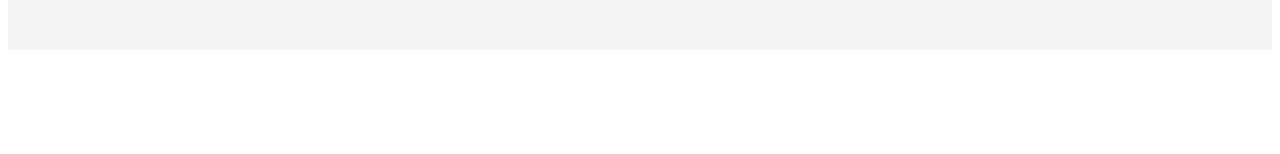
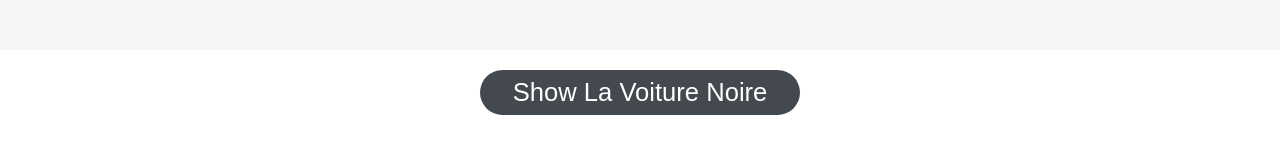
Before and after one commit to Sanket4450/React, a React (Create React App) app in the folder first/: page / in a window 1280 px wide. Shown: the part 462-616 px from the top of the page. Built offline with nearby package versions, Linux system fonts and the light colour scheme.

Commit message:
added button logic with useState hook

```diff
--- a/first/public/index.html
+++ b/first/public/index.html
@@ -24,9 +24,9 @@
       work correctly both with client-side routing and a non-root public URL.
       Learn how to configure a non-root public URL by running `npm run build`.
     -->
-    <title>React App</title>
+    <title>First App</title>
   </head>
-  <body>
+  <body style="margin: 0;">
     <noscript>You need to enable JavaScript to run this app.</noscript>
     <div id="root"></div>
     <!--
--- a/first/src/components/Bugatti.js
+++ b/first/src/components/Bugatti.js
@@ -1,6 +1,5 @@
 import { cars } from '../data/cars'
-
-import React from 'react'
+import React, { useState } from 'react'
 
 function Bugatti({ imgURL, color, price = 23 }) {
     return (
@@ -14,11 +13,53 @@ function Bugatti({ imgURL, color, price = 23 }) {
 }
 
 export default function BugattiCars() {
+    const bugattiCars = cars.map(car => <Bugatti key={car.id} imgURL={car.image} color={car.color} price={car.price} />)
+
     return (
         <div style={{ display: 'flex', justifyContent: 'space-around', backgroundColor: '#f5f5f5', padding: '40px 0' }}>
-            {
-                cars.map(car => <Bugatti imgURL={car.image} color={car.color} price={car.price} />)
-            }
+            {bugattiCars}
         </div>
     )
 }
+
+const showButtonStyles = {
+    backgroundColor: '#444950',
+    color: 'white',
+    width: '25vw',
+    borderRadius: 25,
+    fontSize: '2vw',
+    fontFamily: 'sans-serif',
+    textAlign: 'center',
+    margin: '20px auto',
+    padding: '8px 0'
+}
+
+export function LaVoitureNoire() {
+    const [show, setShow] = useState(false)
+    const [, setIsHovered] = useState(false)
+
+    function handleShow() {
+        setShow(!show)
+    }
+
+    function handleMouseHover(isHovered) {
+        setIsHovered(isHovered)
+    }
+
+    return (
+        <>
+            <div id='show' onClick={handleShow} style={showButtonStyles}
+                onMouseEnter={() => {
+                    handleMouseHover(true)
+                    document.getElementById('show').style.backgroundColor = '#212224'
+                    document.getElementById('show').style.cursor = 'pointer'
+                }}
+                onMouseLeave={() => {
+                    handleMouseHover(false)
+                    document.getElementById('show').style.backgroundColor = '#444950'
+                }
+                }>{show ? 'Hide' : 'Show'} La Voiture Noire</div>
+            {show && <img src='https://di-uploads-pod20.dealerinspire.com/browardbugatti/uploads/2019/12/Bugatti-La-Voiture-Noire-34-View.jpg' alt='Bugatti La Voiture Noire' style={{ width: '100vw', borderRadius: 10 }} />}
+        </>
+    )
+}
--- a/first/src/components/Car.js
+++ b/first/src/components/Car.js
@@ -1,10 +1,12 @@
 import BugattiCars from './Bugatti'
+import { LaVoitureNoire } from './Bugatti'
 
 export default function Car() {
     return (
         <section>
             <h1 style={{ textAlign: 'center' }}>Welcome to SK Cars</h1>
             <BugattiCars />
+            <LaVoitureNoire />
         </section>
     )
 }
--- a/first/src/data/cars.js
+++ b/first/src/data/cars.js
@@ -6,19 +6,19 @@ export const cars = [
         price: 41
     },
     {
-        id: 1,
+        id: 2,
         image: "https://www.hardwarezone.com.sg/thumbs/544049/og.jpg",
         color: "Gray",
         price: 32
     },
     {
-        id: 1,
+        id: 3,
         image: "https://www.alainclass.com/wp-content/uploads/2020/09/sdh.jpg",
         color: "Black",
         price: 36
     },
     {
-        id: 1,
+        id: 4,
         image: "https://www.carandbike.com/_next/image?url=https%3A%2F%2Fc.ndtvimg.com%2F2022-04%2Fgm76419_bugatti-chiron-super-sport_625x300_05_April_22.jpg&w=750&q=75",
         color: "Silver",
         price: 27
```
